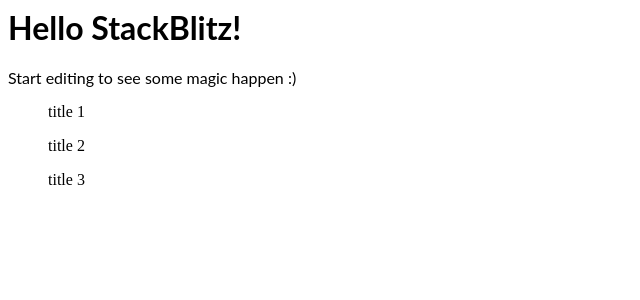
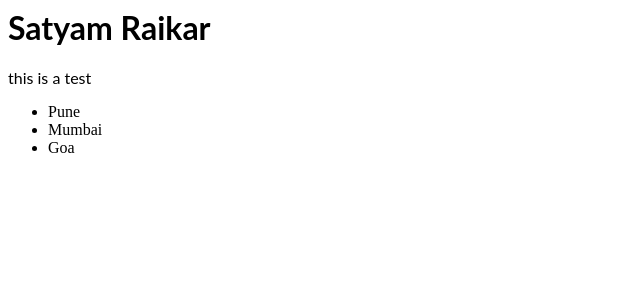
Before and after one commit to satyam-raikar/react-learning, a React (Create React App) app: page / in a window 1280 px wide. Shown: the top 300 px of the page, without its empty margins (0-640 px from the left). Built offline with nearby package versions, Linux system fonts and the light colour scheme.

Commit message:
2 files modified, 1 added

```diff
--- a/src/App.js
+++ b/src/App.js
@@ -10,7 +10,10 @@ export default function App() {
       <p>Start editing to see some magic happen :)</p>
       <ul> title 1 </ul>
       <ul> title 2 </ul>
-      <ul> title 3 </ul>
+      <ul> title 3
+      <li> sub 1 </li>
+      <li> sub 2 </li>
+       </ul>
     </div>
   );
 }
--- /dev/null
+++ b/src/MyApp.js
@@ -0,0 +1,23 @@
+import React from "react";
+
+
+export default function MyApp(){
+return(
+<div>
+<h1> Satyam Raikar </h1>
+<p>
+this is a test
+</p>
+
+<ul>
+<li>Pune</li>
+<li>Mumbai</li>
+<li>Goa</li>
+
+</ul>
+
+</div>
+
+)
+
+}
--- a/src/index.js
+++ b/src/index.js
@@ -2,5 +2,9 @@ import React from "react";
 import ReactDOM from "react-dom";
 
 import App from "./App";
+import MyApp from "./MyApp";
 
-ReactDOM.render(<App />, document.getElementById("root"));
+// ReactDOM.render(<App />, document.getElementById("root"));
+
+
+ReactDOM.render(<MyApp /> , document.getElementById("root"));
```
